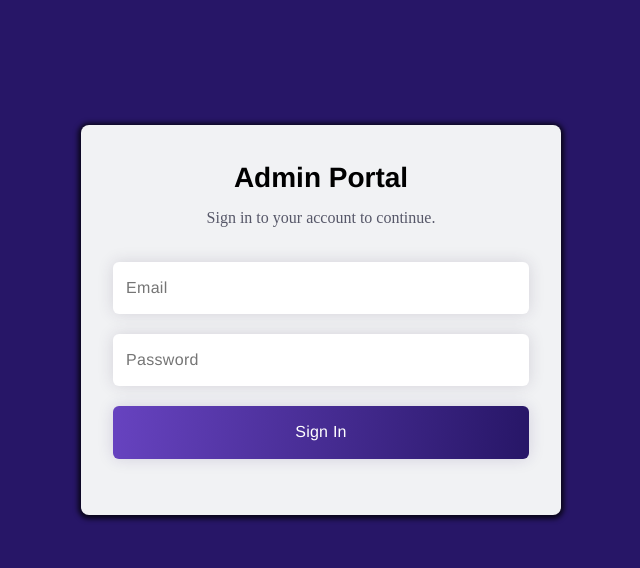
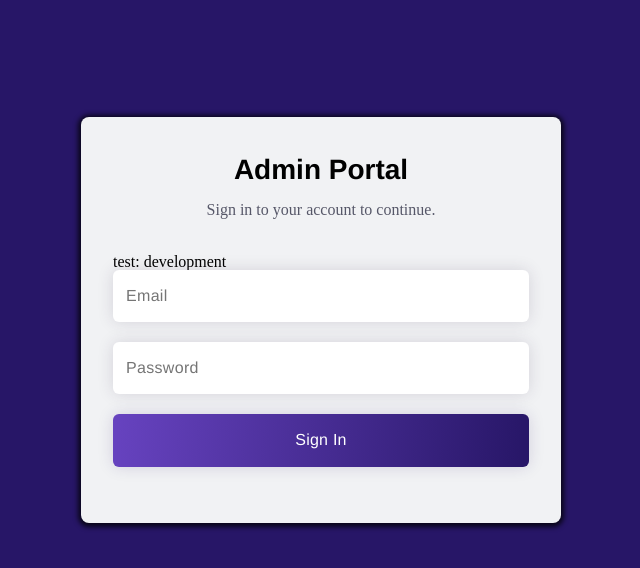
Before and after one commit to MSturges/vercel-help, a Next.js app: page /login in a window 1280 px wide. Shown: the top 568 px of the page, without its empty margins (319-959 px from the left). Built offline with nearby package versions, Linux system fonts and the light colour scheme; what react-animations would draw is missing.

Commit message:
testing vercel deployment

```diff
--- a/components/Login/index.js
+++ b/components/Login/index.js
@@ -56,6 +56,7 @@ const Login = props => (
               <Notice isError isSmall isVisible={errors.serverError}>
                 <p>{errors.serverError}</p>
               </Notice>
+              test: {process.env.NEXT_PUBLIC_TEST}
               <Input
                 type="email"
                 name="email"
```
